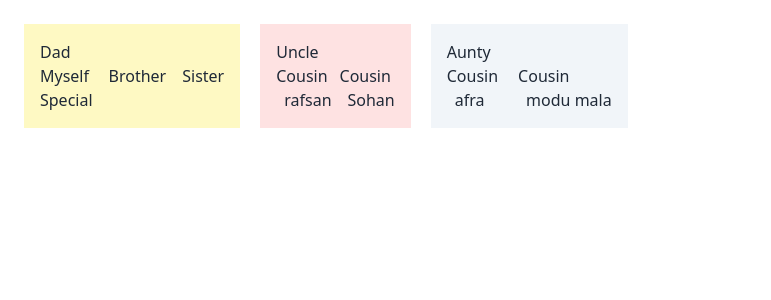
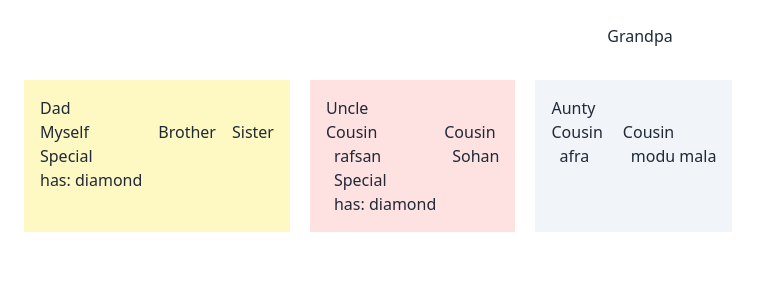
Before and after one commit to nafis200/module-46, a React (Vite) app: page / in a window 1280 px wide. Shown: the top 300 px of the page, without its empty margins (0-771 px from the left). Built offline with nearby package versions, Linux system fonts and the light colour scheme.

Commit message:
ninth commit

```diff
--- a/src/components/simple form/Cousin.jsx
+++ b/src/components/simple form/Cousin.jsx
@@ -1,10 +1,14 @@
+import Special from "./Special";
 
 
-const Cousin = ({name}) => {
+const Cousin = ({name,asset}) => {
     return (
         <div className="space-x-2">
           <h2>Cousin</h2>
           <p>{name}</p>
+          <section>
+            {asset && <Special asset={asset}></Special>}
+          </section>
         </div>
     );
 };
--- a/src/components/simple form/Dad.jsx
+++ b/src/components/simple form/Dad.jsx
@@ -3,12 +3,12 @@
 import Sister from "./Sister";
 
 
-const Dad = () => {
+const Dad = ({asset}) => {
     return (
         <div className="bg-yellow-100 p-4">
             <h2>Dad</h2>
             <section className="flex space-x-4">
-                <Myself></Myself>
+                <Myself asset={asset}></Myself>
                 <Brother></Brother>
                 <Sister></Sister>
             </section>
--- a/src/components/simple form/Grandpa.jsx
+++ b/src/components/simple form/Grandpa.jsx
@@ -1,17 +1,23 @@
+import { createContext } from "react";
 import Aunty from "./Aunty";
 import Dad from "./Dad";
 import Uncle from "./Uncle";
 
 
+const AssetContext = createContext('gold')
 
 const Grandpa = () => {
+    const asset = 'diamond';
     return (
         <div className="m-3 p-3 rounded-2xl border-purple-600">
+            <h2 className="text-center mb-8">Grandpa</h2>
+            <AssetContext.Provider value="gold">
             <section className="flex space-x-5">
-            <Dad></Dad>
-            <Uncle></Uncle>
+            <Dad asset={asset}></Dad>
+            <Uncle asset={asset}></Uncle>
             <Aunty></Aunty>
             </section>
+            </AssetContext.Provider>
         </div>
     );
 };
--- a/src/components/simple form/Myself.jsx
+++ b/src/components/simple form/Myself.jsx
@@ -3,12 +3,12 @@
 
 
 
-const Myself = () => {
+const Myself = ({asset}) => {
     return (
         <div>
            <h2>Myself</h2>
            <section className="flex">
-            <Special></Special>
+            <Special asset={asset}></Special>
            </section>
         </div>
     );
--- a/src/components/simple form/Special.jsx
+++ b/src/components/simple form/Special.jsx
@@ -1,10 +1,11 @@
 
 
 
-const Special = () => {
+const Special = ({asset}) => {
     return (
         <div>
             <h2>Special</h2>
+            <p>has: {asset}</p>
         </div>
     );
 };
--- a/src/components/simple form/Uncle.jsx
+++ b/src/components/simple form/Uncle.jsx
@@ -1,12 +1,12 @@
 import Cousin from "./Cousin";
 
 
-const Uncle = () => {
+const Uncle = ({asset}) => {
     return (
         <div className="bg-red-100 p-4">
             <h2>Uncle</h2>
             <section className="flex space-x-2">
-               <Cousin name={'rafsan'}></Cousin>
+               <Cousin name={'rafsan'} asset={asset}></Cousin>
                <Cousin name={'Sohan'}></Cousin>
             </section>
         </div>
```
